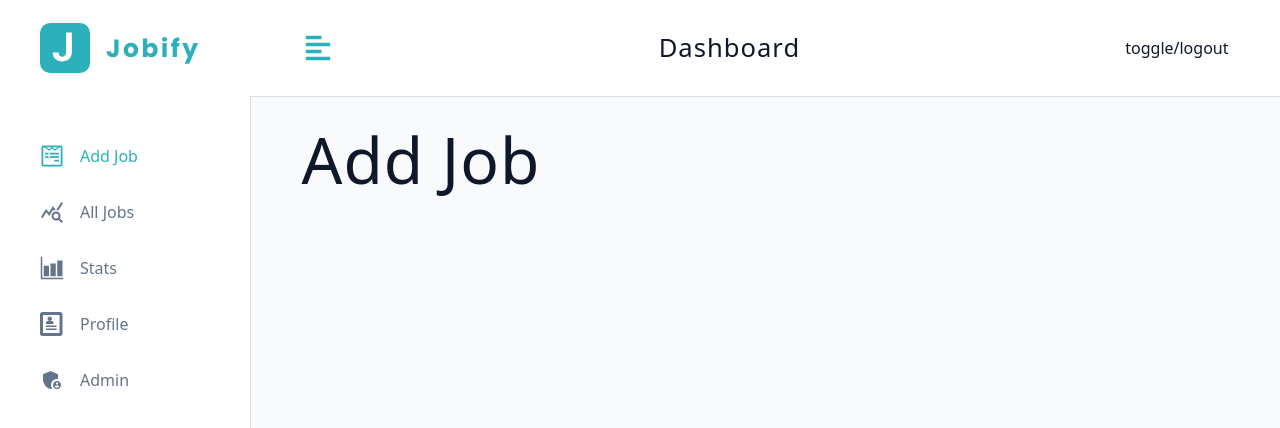
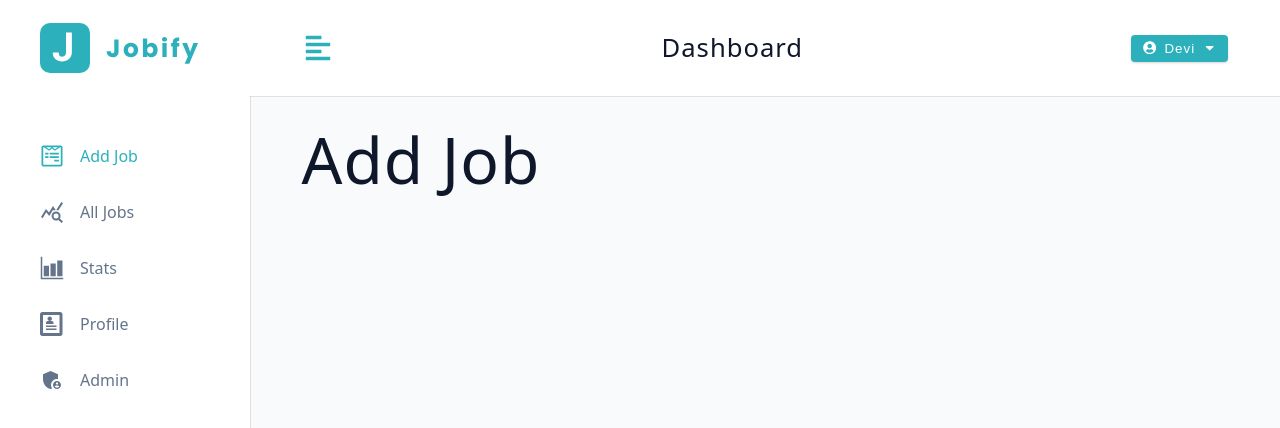
Before and after one commit to poojakanjalkar/Job-Hub, a React (Vite) app in the folder client/: page /dashboard in a window 1280 px wide. Shown: the top 428 px of the page. Built offline with nearby package versions, Linux system fonts and the light colour scheme.

Commit message:
added logout container and css for logout

```diff
--- a/client/src/assets/wrappers/LogoutContainer.js
+++ b/client/src/assets/wrappers/LogoutContainer.js
@@ -1,4 +1,4 @@
-import styled from 'styled-components';
+import styled from "styled-components";
 
 const Wrapper = styled.div`
   position: relative;
@@ -20,12 +20,12 @@
     width: 100%;
     box-shadow: var(--shadow-2);
     text-align: center;
-    visibility: hidden;
+    visibility: hidden; //to hide initially
     border-radius: var(--border-radius);
     background: var(--primary-500);
   }
   .show-dropdown {
-    visibility: visible;
+    visibility: visible; //to visible button dropdown
   }
   .dropdown-btn {
     border-radius: var(--border-radius);
@@ -35,7 +35,7 @@
     color: var(--white);
     letter-spacing: var(--letter-spacing);
     text-transform: capitalize;
-    cursor: pointer;
+    cursor: pointer; //to hover cursor
     width: 100%;
     height: 100%;
   }
--- /dev/null
+++ b/client/src/components/LogoutContainer.jsx
@@ -0,0 +1,22 @@
+import React, { useState } from 'react'
+import { FaUserCircle, FaCaretDown } from "react-icons/fa";
+import Wrapper from "../assets/wrappers/LogoutContainer"
+import { useDashboardContext } from '../pages/DashboardLayout';
+
+export default function LogoutContainer() {
+  const [showLogout, setShowLogout] = useState(false);
+  const { user, logoutUser } = useDashboardContext()
+  return (
+    <Wrapper>
+
+      <button type='button' className='btn logout-btn' onClick={() => setShowLogout(!showLogout)}>
+        <FaUserCircle />
+        {user?.name}
+        <FaCaretDown />
+      </button>
+      <div className={showLogout ? 'dropdown show-dropdown' : 'dropdown'}>
+        <button type='button' className='dropdown-btn' onClick={logoutUser}>logout</button>
+      </div>
+    </Wrapper>
+  )
+}
--- a/client/src/components/Navbar.jsx
+++ b/client/src/components/Navbar.jsx
@@ -4,6 +4,7 @@
 import { useDashboardContext } from '../pages/DashboardLayout'
 import { FaAlignLeft } from 'react-icons/fa';
 import Logo from './Logo'
+import LogoutContainer from './LogoutContainer';
 export default function Navbar() {
 
   const { toggleSidebar } = useDashboardContext()
@@ -17,7 +18,7 @@
           <Logo />
           <h4 className='logo-text'>dashboard</h4>
         </div>
-        <div className='btn-container'>toggle/logout</div>
+        <div className='btn-container'><LogoutContainer /></div>
       </div>
     </Wrapper>
 
```
Also changed, not shown: 1 other file (tests, documents, lock files or other folders).
